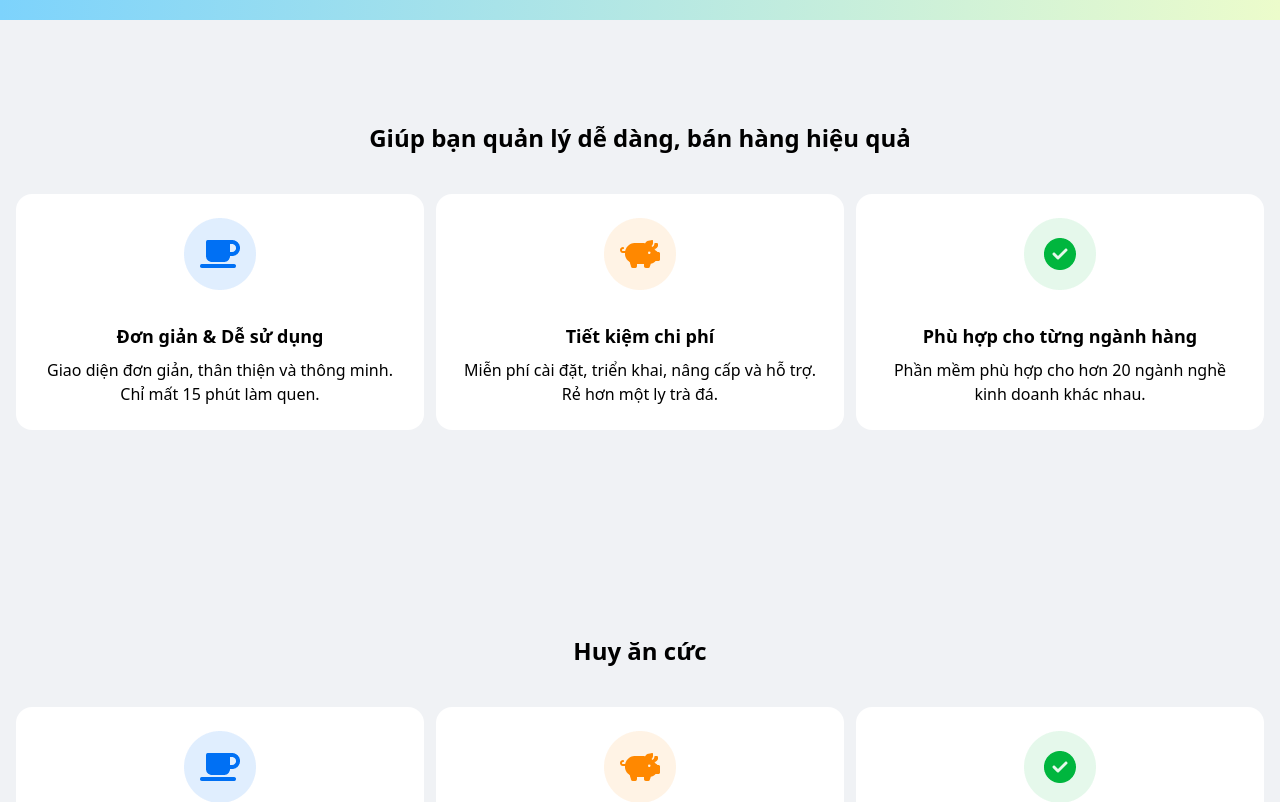
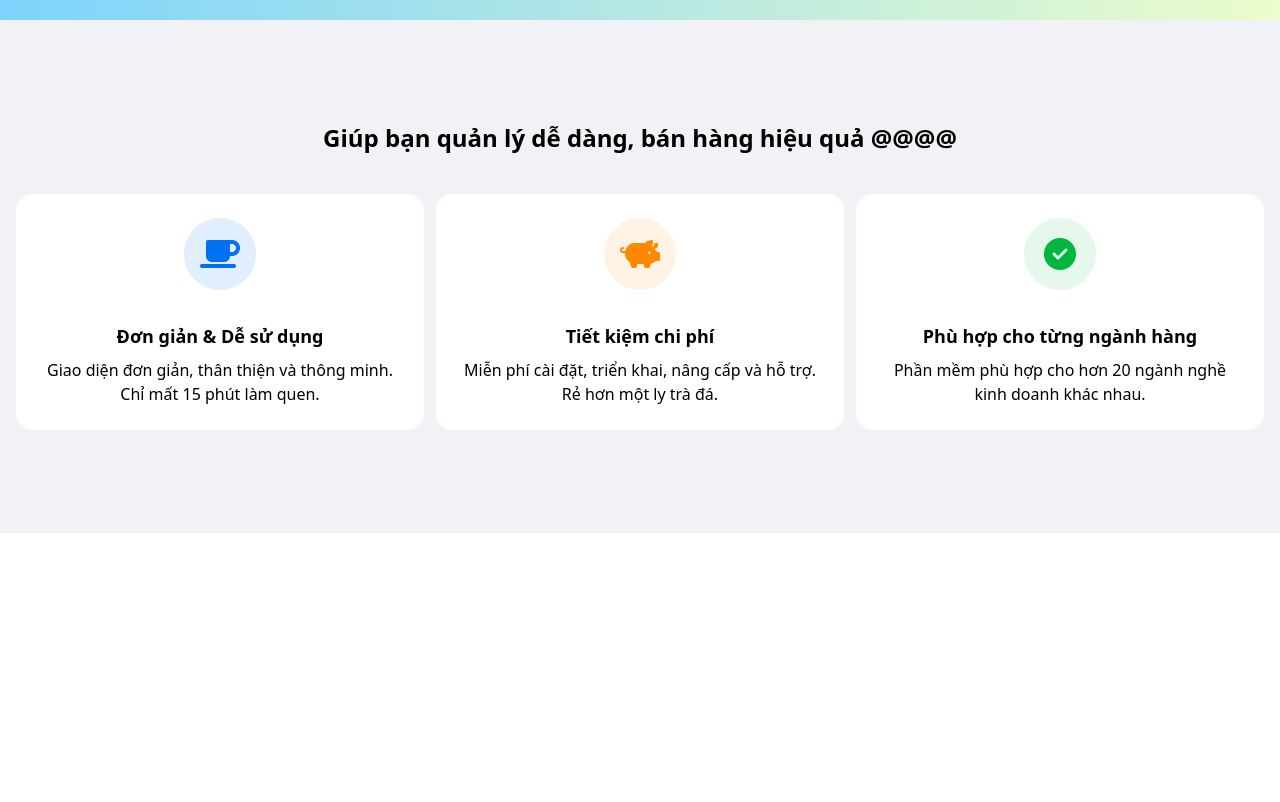
Before and after one commit to QuocAn3006/ITViet, a React (Vite) app: page / in a window 1280 px wide. Shown: the part 780-1582 px from the top of the page. After the commit the page ends 1313 px from the top, so only its background shows below. Built offline with nearby package versions, Linux system fonts and the light colour scheme; the HTML template or start-up script is replaced by a standard one.

Commit message:
hynguyen commit

```diff
--- a/src/pages/HomePage.jsx
+++ b/src/pages/HomePage.jsx
@@ -5,14 +5,11 @@ const HomePage = () => {
 	return (
 		<>
 			<Section
-				title={'Giúp bạn quản lý dễ dàng, bán hàng hiệu quả'}
+				title={'Giúp bạn quản lý dễ dàng, bán hàng hiệu quả @@@@'}
 				sectionCardItems={sectionCardItems}
 			/>
 
-			<Section
-				title={'Huy ăn cức'}
-				sectionCardItems={sectionCardItems}
-			/>
+
 		</>
 	);
 };
```
